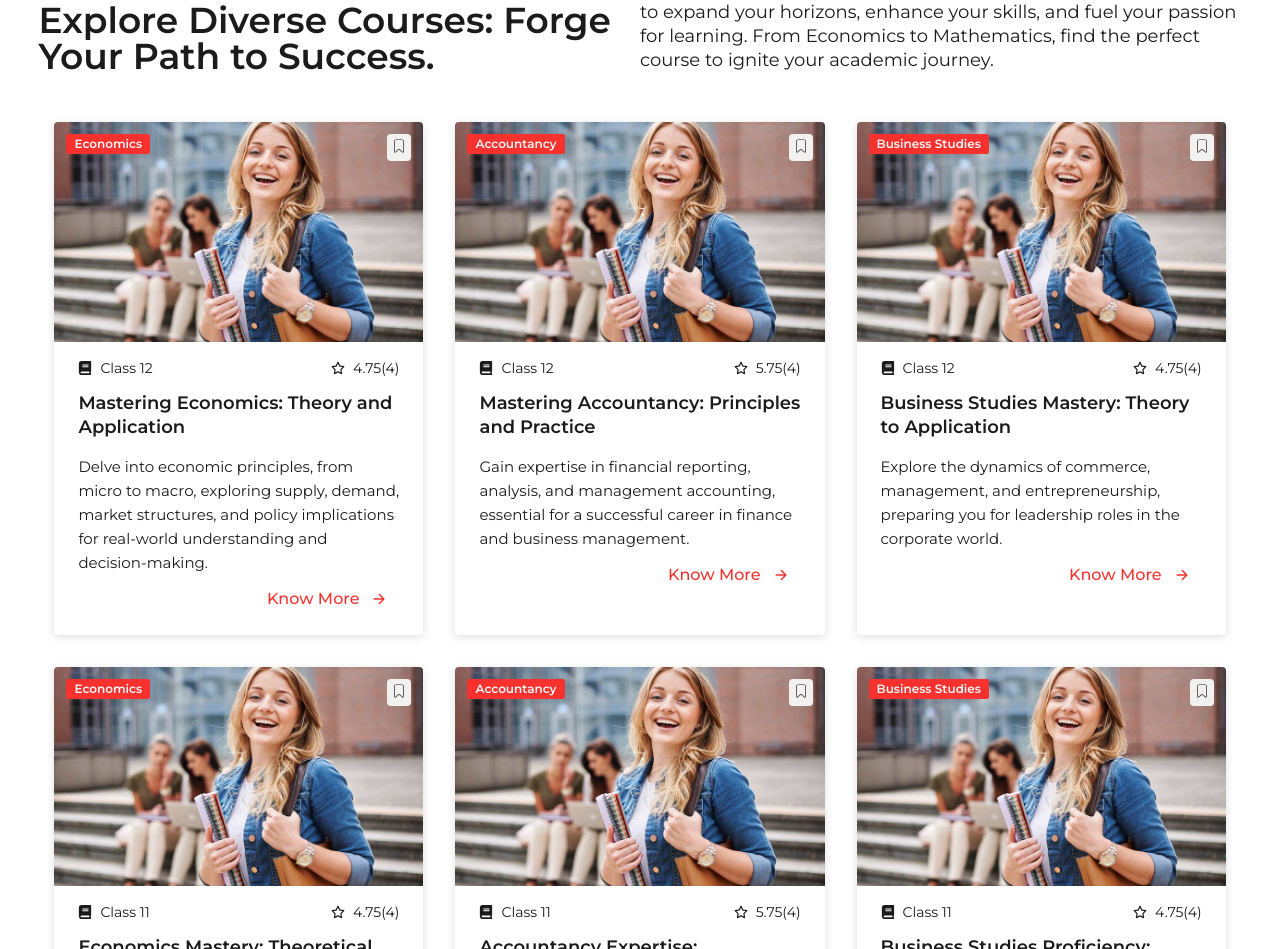
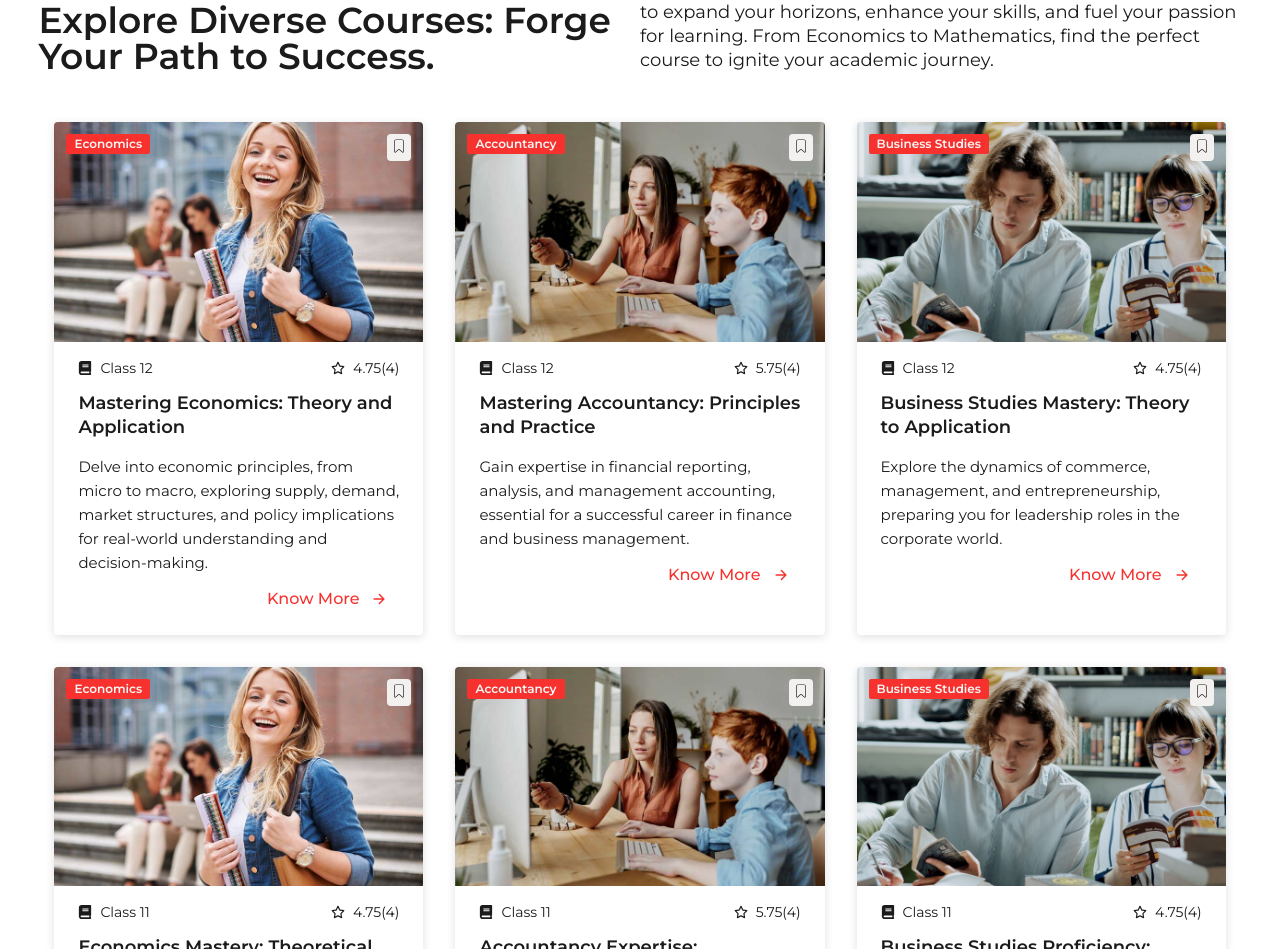
Before and after one commit to Shiv1516/root-academy, a Next.js app: page /cources in a window 1280 px wide. Shown: the part 303-1252 px from the top of the page. Built offline with nearby package versions, Linux system fonts and the light colour scheme; a web font is replaced by a local one.

Commit message:
updated file

```diff
--- a/src/pages/cources.js
+++ b/src/pages/cources.js
@@ -80,7 +80,7 @@ const cources = () => {
           </div>
           <div className="cources-cards flx33 mb32 df">
             <div className="cources-card mlr16 pr bs4 ofh transit2 br4">
-              <img src="images/course12.jpg" alt="cources" className="w100" />
+              <img src="images/course-14.jpg" alt="cources" className="w100" />
               <span className="bg4 bg-h1 cp pa r0 t0 mt12 mr12 br4">
                 <CiBookmark className="p4 fc1 fc-h5 fw6" />
               </span>
@@ -118,7 +118,7 @@ const cources = () => {
           </div>
           <div className="cources-cards flx33 mb32 df">
             <div className="cources-card mlr16 pr bs4 ofh transit2 br4">
-              <img src="images/course12.jpg" alt="cources" className="w100" />
+              <img src="images/course-13.jpg" alt="cources" className="w100" />
               <span className="bg4 bg-h1 cp pa r0 t0 mt12 mr12 br4">
                 <CiBookmark className="p4 fc1 fc-h5 fw6" />
               </span>
@@ -195,7 +195,7 @@ const cources = () => {
           </div>
           <div className="cources-cards flx33 mb32 df">
             <div className="cources-card mlr16 pr bs4 ofh transit2 br4">
-              <img src="images/course12.jpg" alt="cources" className="w100" />
+              <img src="images/course-14.jpg" alt="cources" className="w100" />
               <span className="bg4 bg-h1 cp pa r0 t0 mt12 mr12 br4">
                 <CiBookmark className="p4 fc1 fc-h5 fw6" />
               </span>
@@ -233,7 +233,7 @@ const cources = () => {
           </div>
           <div className="cources-cards flx33 mb32 df">
             <div className="cources-card mlr16 pr bs4 ofh transit2 br4">
-              <img src="images/course12.jpg" alt="cources" className="w100" />
+              <img src="images/course-13.jpg" alt="cources" className="w100" />
               <span className="bg4 bg-h1 cp pa r0 t0 mt12 mr12 br4">
                 <CiBookmark className="p4 fc1 fc-h5 fw6" />
               </span>
```
Also changed, not shown: public/images/course-13.jpg (added), public/images/course-14.jpg (added).
